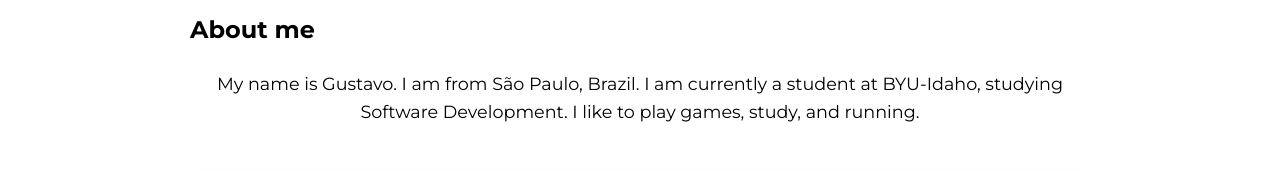
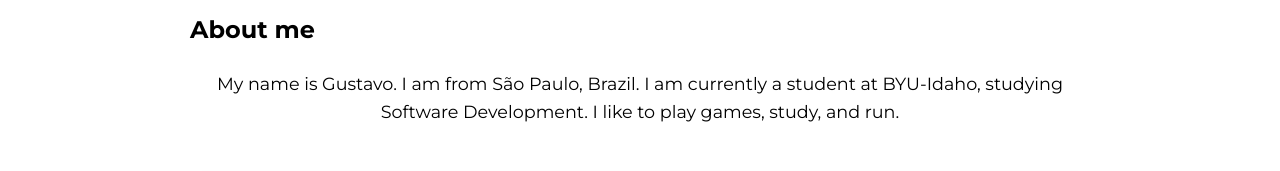
Before and after one commit to ribollagustavo/wdd231, a plain HTML site: page index.html in a window 1280 px wide. Shown: the part 265-436 px from the top of the page. Drawn offline with Linux system fonts and the light colour scheme.

Commit message:
small fix

```diff
--- a/index.html
+++ b/index.html
@@ -45,7 +45,7 @@
 
         <section class="about">
             <h2>About me</h2>
-            <p>My name is Gustavo. I am from São Paulo, Brazil. I am currently a student at BYU-Idaho, studying Software Development. I like to play games, study, and running.</p>
+            <p>My name is Gustavo. I am from São Paulo, Brazil. I am currently a student at BYU-Idaho, studying Software Development. I like to play games, study, and run.</p>
         </section>
 
         <section class="courses">
```
